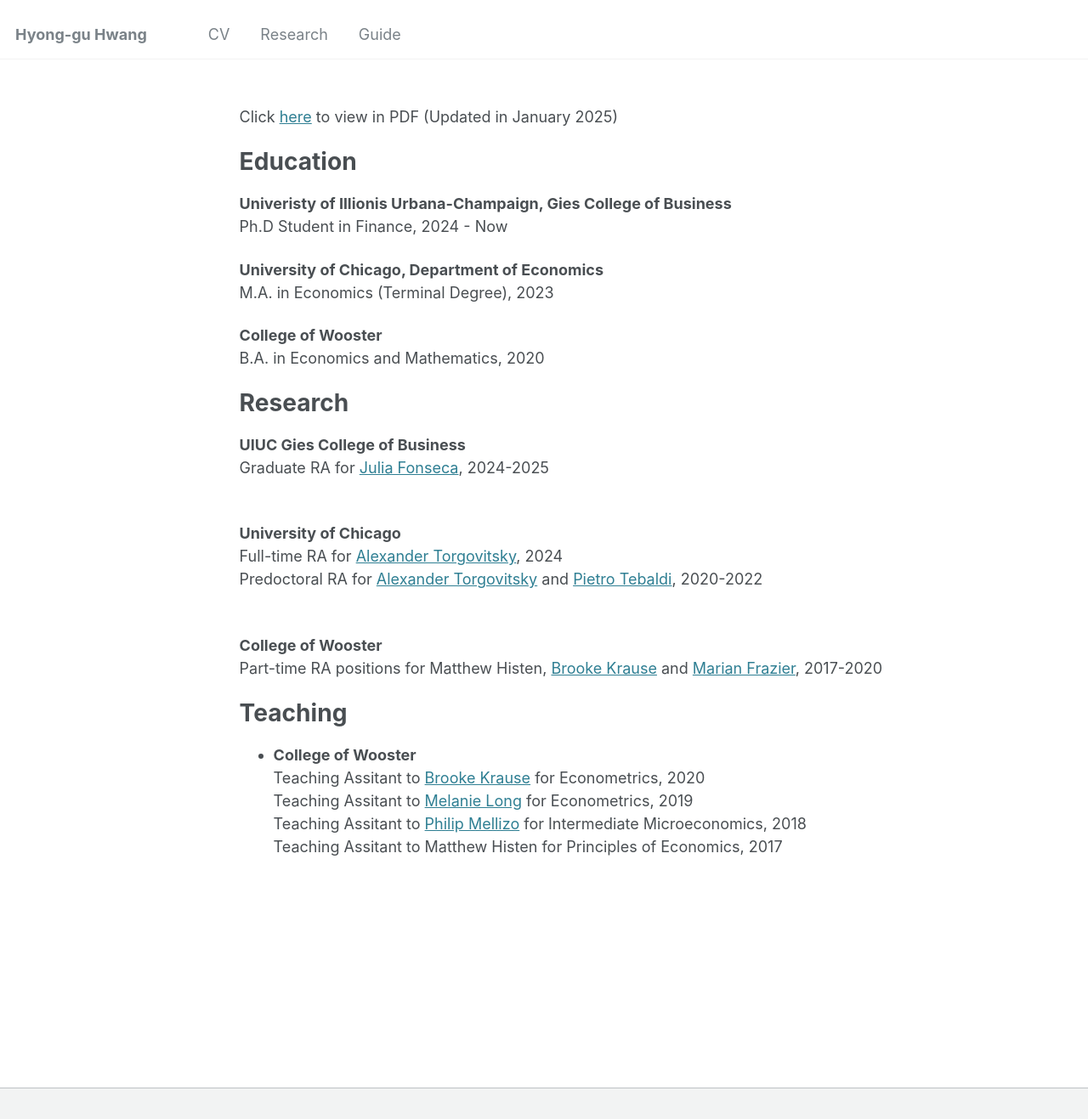
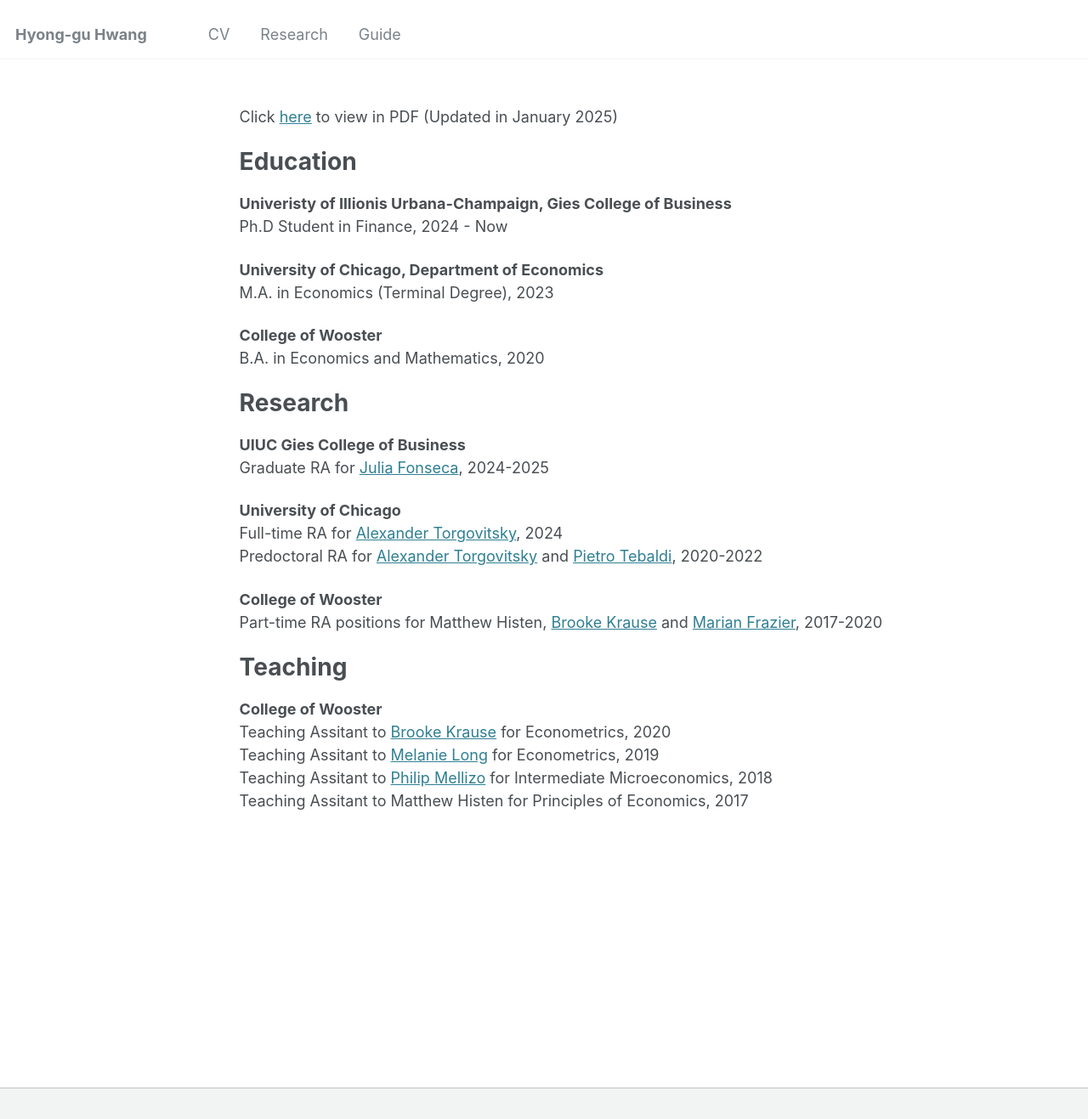
Before and after one commit to hyonggu-hwang/hyonggu-hwang.github.io, a Jekyll site: the page built from _pages/cv.md, in a window 1280 px wide and 1317 px high. Shown: the whole window at 85% size. Built offline with Jekyll 4.4.1, drawn with Linux system fonts in a browser that asks for light colours.

Commit message:
no bullets

```diff
--- a/_pages/cv.md
+++ b/_pages/cv.md
@@ -25,19 +25,19 @@ B.A. in Economics and Mathematics, 2020<br>
 Research
 ======
 <strong>UIUC Gies College of Business</strong> <br>
-Graduate RA for [Julia Fonseca](https://www.juliafonseca.com), 2024-2025 <br><br>
+Graduate RA for [Julia Fonseca](https://www.juliafonseca.com), 2024-2025 <br>
 
 <strong>University of Chicago</strong><br>
 Full-time RA for [Alexander Torgovitsky](https://a-torgovitsky.github.io), 2024<br>
-Predoctoral RA for [Alexander Torgovitsky](https://a-torgovitsky.github.io) and [Pietro Tebaldi](https://www.pietrotebaldi.com), 2020-2022 <br><br>
+Predoctoral RA for [Alexander Torgovitsky](https://a-torgovitsky.github.io) and [Pietro Tebaldi](https://www.pietrotebaldi.com), 2020-2022 <br>
 
 <strong>College of Wooster</strong><br>
 Part-time RA positions for Matthew Histen, [Brooke Krause](https://sites.google.com/view/brookekrause/home) and [Marian Frazier](https://wooster.edu/bio/mafrazier/), 2017-2020 <br>
 
 Teaching
 ======
-* <strong>College of Wooster</strong> <br>
-  Teaching Assitant to [Brooke Krause](https://sites.google.com/view/brookekrause/home) for Econometrics, 2020 <br>
-  Teaching Assitant to [Melanie Long](https://sites.google.com/view/mglong/home?authuser=0) for Econometrics, 2019 <br>
-  Teaching Assitant to [Philip Mellizo](https://sites.google.com/view/brookekrause/home) for Intermediate Microeconomics, 2018 <br>
-  Teaching Assitant to Matthew Histen for Principles of Economics, 2017
+<strong>College of Wooster</strong> <br>
+Teaching Assitant to [Brooke Krause](https://sites.google.com/view/brookekrause/home) for Econometrics, 2020 <br>
+Teaching Assitant to [Melanie Long](https://sites.google.com/view/mglong/home?authuser=0) for Econometrics, 2019 <br>
+Teaching Assitant to [Philip Mellizo](https://sites.google.com/view/brookekrause/home) for Intermediate Microeconomics, 2018 <br>
+Teaching Assitant to Matthew Histen for Principles of Economics, 2017
```
